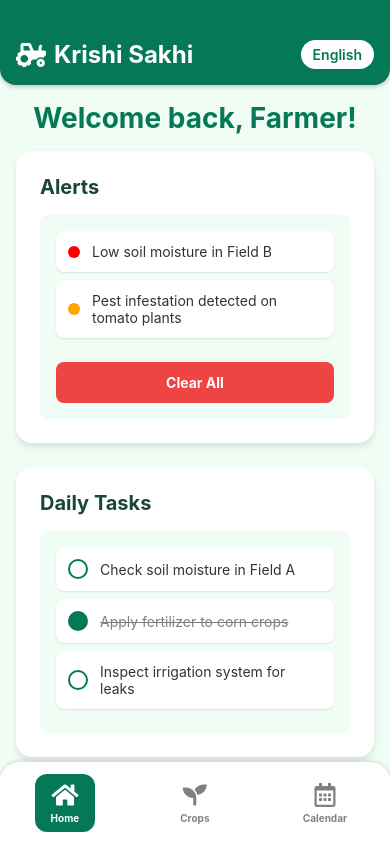
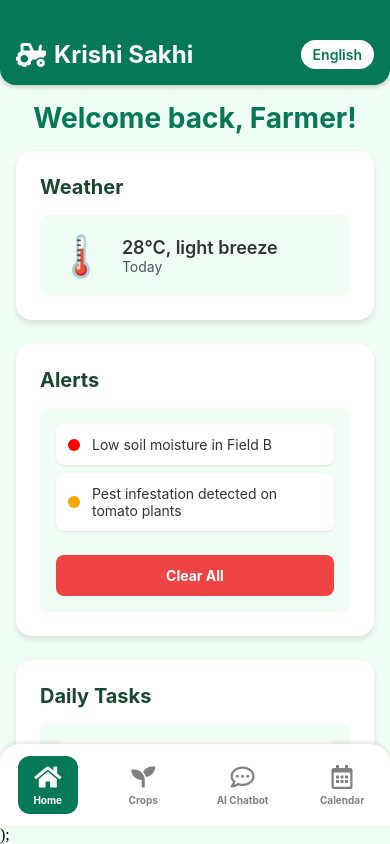
Before and after one commit to Shravani-2006/SegFault, a React Native app in the folder client/: screen / in a window 390 px wide. Built offline with nearby package versions, Linux system fonts and the light colour scheme.

Commit message:
A working model incase i fk it up later

```diff
--- a/client/App.js
+++ b/client/App.js
@@ -10,11 +10,12 @@ import { initialTasks, initialAlerts, initialCrops, calendarEvents } from './com
 import NavItem from './components/NavItem';
 import Alerts from './components/Alerts';
 import DailyTasks from './components/DailyTasks';
-import Chatbot from './components/ChatBotV2';
-import Recommendations from './components/Recommendations';
+import Chatbot from './components/Chatbot';
+// import Recommendations from './components/Recommendations';
 import MarketPrice from './components/MarketPrice';
 import Crops from './components/Crops';
 import Calendar from './components/Calendar';
+import Weather from './components/Weather';
 // import AssistantModal from './components/AssistantModal';
 
 const App = () => {
@@ -108,6 +109,7 @@ const App = () => {
 
   const renderDashboard = () => (
     <>
+      <Weather t={t} styles={styles} />
       <Alerts
         id="alerts"
         alerts={alerts}
@@ -128,20 +130,13 @@ const App = () => {
         highlightedBlockId={highlightedBlockId}
         pulseAnim={pulseAnim}
       />
-      <Chatbot
-        id="chatbot"
-        t={t}
-        styles={styles}
-        highlightedBlockId={highlightedBlockId}
-        pulseAnim={pulseAnim}
-      />
-      <Recommendations
+      {/* <Recommendations
         id="recommendations"
         t={t}
         styles={styles}
         highlightedBlockId={highlightedBlockId}
         pulseAnim={pulseAnim}
-      />
+      /> */}
       <MarketPrice
         id="market-price"
         t={t}
@@ -157,16 +152,20 @@ const App = () => {
         case 'manage-crops':
             return <Crops crops={initialCrops} t={t} translateText={translateText} styles={styles} pulseAnim={pulseAnim} />;
         case 'calendar':
-        return <Calendar calendarEvents={calendarEvents} t={t} translateText={translateText} currentDate={currentDate} setCurrentDate={setCurrentDate} styles={styles} pulseAnim={pulseAnim}/>;
+            return <Calendar calendarEvents={calendarEvents} t={t} translateText={translateText} currentDate={currentDate} setCurrentDate={setCurrentDate} styles={styles} pulseAnim={pulseAnim} />;
+        case 'chatbot':
+            // Render Chatbot directly outside the ScrollView to fill the page
+            return <Chatbot t={t} />;
         case 'dashboard':
         default:
             return (
+                // Wrap dashboard content in a Fragment
                 <>
                     <Text style={styles.pageTitle}>{t.welcome}</Text>
                     {renderDashboard()}
                 </>
             );
-    }
+    };
 };
 
 return (
@@ -186,17 +185,24 @@ const App = () => {
             </View>
 
             {/* Main content area */}
+            {/* Conditional rendering of ScrollView for pages that need it */}
+            {activePage !== 'chatbot' ? (
                 <ScrollView style={styles.mainContent} contentContainerStyle={styles.pageContainer}>
                     {renderPage()}
                 </ScrollView>
+            ) : (
+                // Render chatbot here to take up the full space
+                <View style={{ flex: 1 }}>{renderPage()}</View>
+            )}
 
             {/* Footer Navigation */}
             <View style={styles.footer}>
                 <NavItem icon="home" text={t.dashboard} onPress={() => setActivePage('dashboard')} isActive={activePage === 'dashboard'} styles={styles} />
                 <NavItem icon="seedling" text={t.manageCrops} onPress={() => setActivePage('manage-crops')} isActive={activePage === 'manage-crops'} styles={styles} />
+                <NavItem icon="comment-dots" text={t.chatbot} onPress={() => setActivePage('chatbot')} isActive={activePage === 'chatbot'} styles={styles} />
                 <NavItem icon="calendar-alt" text={t.calendar} onPress={() => setActivePage('calendar')} isActive={activePage === 'calendar'} styles={styles} />
             </View>
-
+);
         {/* Floating AI Assistant button */}
         {/* <TouchableOpacity onPress={startTour} style={styles.aiButton}>
           <FontAwesome5 name="robot" size={30} color="white" />
@@ -218,8 +224,7 @@ const App = () => {
 };
 
 // Main stylesheet for the application
-
-export const styles = StyleSheet.create({
+const styles = StyleSheet.create({
   /* Layout */
   safeArea: {
     flex: 1,
@@ -441,6 +446,27 @@ export const styles = StyleSheet.create({
   },
   recommendationText: {
     color: '#333',
+  },
+  weatherItem: {
+    flexDirection: 'row',
+    alignItems: 'center',
+  },
+  weatherIcon: {
+    fontSize: 40,
+    marginRight: 16,
+  },
+  weatherText: {
+    fontSize: 18,
+    fontWeight: '600',
+    color: '#333',
+  },
+  weatherLabel: {
+    fontSize: 14,
+    color: '#4b5563',
+  },
+  errorText: {
+    color: '#ef4444',
+    textAlign: 'center',
   },
 
   /* Crops */
--- a/client/components/Chatbot.js
+++ b/client/components/Chatbot.js
@@ -10,10 +10,10 @@ import {
   Platform,
   ActivityIndicator,
   PermissionsAndroid,
+  SafeAreaView,
 } from 'react-native';
 import * as Speech from 'expo-speech';
 import Voice from '@react-native-voice/voice';
-
 // A simple component for displaying a single chat message bubble
 const MessageBubble = ({ message, handleSpeakText, isSpeaking }) => {
   return (
@@ -43,7 +43,7 @@ const MessageBubble = ({ message, handleSpeakText, isSpeaking }) => {
 };
 
 // The main application component
-const App = () => {
+const Chatbot = ({ t }) => {
   const [messages, setMessages] = useState([]);
   const [inputText, setInputText] = useState('');
   const [isSpeaking, setIsSpeaking] = useState(false);
@@ -56,16 +56,16 @@ const App = () => {
   // Simulates a bot response to a user query
   const simulateBotResponse = (userQuery) => {
     const queryLower = userQuery.toLowerCase();
-    let botResponse = "I'm sorry, I don't have information on that topic. Please ask about common farming practices, crop diseases, or soil health.";
+    let botResponse = t.chat.defaultResponse;
 
     if (queryLower.includes('weather') || queryLower.includes('forecast')) {
-      botResponse = "The forecast for this week looks promising with moderate rainfall. It's an excellent time for planting and irrigation. Remember to check local weather reports for the most accurate data.";
+      botResponse = t.chat.weatherResponse;
     } else if (queryLower.includes('fertilizer') || queryLower.includes('nutrients')) {
-      botResponse = "For corn crops, a balanced NPK fertilizer is essential, especially during the vegetative stage. A soil test will give you the most accurate nutrient needs for your specific field.";
+      botResponse = t.chat.fertilizerResponse;
     } else if (queryLower.includes('pests') || queryLower.includes('insects')) {
-      botResponse = "Common pests like the corn earworm can be managed with integrated pest management (IPM) strategies. Consider using beneficial insects or targeted, low-impact pesticides.";
+      botResponse = t.chat.pestsResponse;
     } else if (queryLower.includes('soil health') || queryLower.includes('ph')) {
-      botResponse = "Improving soil health is key to a successful harvest. Try adding organic matter like compost, practicing no-till farming, and using cover crops. Ideal soil pH is between 6.0 and 7.0 for most crops.";
+      botResponse = t.chat.soilHealthResponse;
     }
 
     setTimeout(() => {
@@ -188,40 +188,27 @@ const App = () => {
   }, []);
 
   return (
+    <SafeAreaView style={styles.safeArea}>
       <KeyboardAvoidingView
         style={styles.container}
         behavior={Platform.OS === 'ios' ? 'padding' : 'height'}
       >
-      <View style={styles.header}>
-        <Text style={styles.headerEmoji}>🌾</Text>
-        <Text style={styles.headerText}>Farmer's Assistant</Text>
-      </View>
         <ScrollView
           ref={scrollViewRef}
           style={styles.chatArea}
-        contentContainerStyle={[styles.chatContentContainer, { flexGrow: 1, justifyContent: 'flex-end' }]}
+          contentContainerStyle={styles.chatContentContainer}
         >
           {messages.length === 0 && (
             <Text style={styles.initialMessage}>
-            Hi there! I am your AI farming assistant. Ask me anything about crops, soil, pests, or weather.
+              {t.chat.welcomeMessage}
             </Text>
           )}
           {messages.map((message) => (
             <MessageBubble key={message.id} message={message} handleSpeakText={handleSpeakText} isSpeaking={isSpeaking} />
           ))}
         </ScrollView>
+
         <View style={styles.inputArea}>
-        {isListening && <Text style={styles.listeningIndicator}>Listening...</Text>}
-        <TextInput
-          ref={textInputRef} // Ref added here
-          style={styles.textInput}
-          value={inputText}
-          onChangeText={setInputText}
-          placeholder={isListening ? '...' : 'Type your question...'}
-          editable={!isListening}
-          returnKeyType="send"
-          onSubmitEditing={() => handleSendMessage(inputText)}
-        />
           <TouchableOpacity
             style={[styles.micButton, isListening && styles.micListening]}
             onPress={handleSpeechInput}
@@ -235,41 +222,35 @@ const App = () => {
               <Text style={styles.micText}>🎙️</Text>
             )}
           </TouchableOpacity>
-        <TouchableOpacity style={styles.sendButton} onPress={() => handleSendMessage(inputText)}>
+          <TextInput
+            ref={textInputRef}
+            style={styles.textInput}
+            value={inputText}
+            onChangeText={setInputText}
+            placeholder={isListening ? 'Listening...' : t.chat.inputPlaceholder}
+            editable={!isListening}
+            onSubmitEditing={() => handleSendMessage(inputText)}
+          />
+          <TouchableOpacity
+            style={styles.sendButton}
+            onPress={() => handleSendMessage(inputText)}
+          >
             <Text style={styles.sendButtonText}>➔</Text>
           </TouchableOpacity>
         </View>
       </KeyboardAvoidingView>
+    </SafeAreaView>
   );
 };
 
 const styles = StyleSheet.create({
+  safeArea: {
+    flex: 1,
+    backgroundColor: '#f0fdf4',
+  },
   container: {
     flex: 1,
-    backgroundColor: '#f5f5f5',
-  },
-  header: {
-    backgroundColor: '#166534',
-    flexDirection: 'row',
-    alignItems: 'center',
-    padding: 16,
-    paddingTop: 48,
-    borderBottomRightRadius: 20,
-    borderBottomLeftRadius: 20,
-    shadowColor: '#000',
-    shadowOffset: { width: 0, height: 2 },
-    shadowOpacity: 0.2,
-    shadowRadius: 4,
-    elevation: 5,
-  },
-  headerEmoji: {
-    fontSize: 24,
-    marginRight: 8,
-  },
-  headerText: {
-    color: '#ffffff',
-    fontSize: 20,
-    fontWeight: 'bold',
+    backgroundColor: '#f0fdf4',
   },
   chatArea: {
     flex: 1,
@@ -277,12 +258,22 @@ const styles = StyleSheet.create({
   },
   chatContentContainer: {
     paddingBottom: 20,
+    flexGrow: 1, // Allows the content to grow and push to the bottom
+    justifyContent: 'flex-end', // Aligns content to the bottom
   },
   initialMessage: {
     textAlign: 'center',
-    color: '#71717a',
+    color: '#4b5563',
     fontStyle: 'italic',
     padding: 20,
+    marginTop: 20,
+    borderRadius: 16,
+    backgroundColor: 'white',
+    shadowColor: '#000',
+    shadowOffset: { width: 0, height: 1 },
+    shadowOpacity: 0.1,
+    shadowRadius: 2,
+    elevation: 1,
   },
   messageContainer: {
     flexDirection: 'row',
@@ -306,18 +297,24 @@ const styles = StyleSheet.create({
     borderBottomRightRadius: 4,
   },
   botMessageBubble: {
-    backgroundColor: '#e5e7eb',
+    backgroundColor: 'white',
     borderBottomLeftRadius: 4,
+    shadowColor: '#000',
+    shadowOffset: { width: 0, height: 1 },
+    shadowOpacity: 0.1,
+    shadowRadius: 2,
+    elevation: 1,
   },
   messageText: {
     fontSize: 16,
+    color: '#333',
   },
   speakButton: {
     marginLeft: 8,
   },
   speakButtonText: {
     fontSize: 20,
-    color: '#4b5563',
+    color: '#047857',
   },
   pulsatingText: {
     opacity: 0.5,
@@ -326,28 +323,25 @@ const styles = StyleSheet.create({
     flexDirection: 'row',
     alignItems: 'center',
     padding: 10,
-    backgroundColor: '#fff',
-    borderTopWidth: 1,
-    borderTopColor: '#e5e7eb',
-  },
-  listeningIndicator: {
-    position: 'absolute',
-    top: 0,
-    left: 15,
-    fontSize: 12,
-    color: '#ef4444',
+    backgroundColor: 'transparent',
+    // The following styles were removed as KeyboardAvoidingView handles them
+    // position: 'absolute',
+    // bottom: 0,
+    // left: 0,
+    // right: 0,
   },
   textInput: {
     flex: 1,
     borderWidth: 1,
-    borderColor: '#e5e7eb',
-    borderRadius: 24,
-    paddingVertical: 10,
+    borderColor: '#d1d5db',
+    borderRadius: 25,
+    paddingVertical: 12,
     paddingHorizontal: 16,
     marginRight: 8,
+    backgroundColor: 'white',
   },
   sendButton: {
-    backgroundColor: '#16a34a',
+    backgroundColor: '#047857',
     width: 44,
     height: 44,
     borderRadius: 22,
@@ -361,12 +355,13 @@ const styles = StyleSheet.create({
     fontWeight: 'bold',
   },
   micButton: {
-    backgroundColor: '#3b82f6',
+    backgroundColor: '#22c55e',
     width: 44,
     height: 44,
     borderRadius: 22,
     justifyContent: 'center',
     alignItems: 'center',
+    marginRight: 8,
   },
   micListening: {
     backgroundColor: '#ef4444',
@@ -376,4 +371,4 @@ const styles = StyleSheet.create({
   },
 });
 
-export default App;
+export default Chatbot;
--- /dev/null
+++ b/client/components/Weather.js
@@ -0,0 +1,125 @@
+import React, { useState, useEffect } from 'react';
+import { View, Text, StyleSheet, ActivityIndicator } from 'react-native';
+import { FontAwesome5 } from '@expo/vector-icons';
+
+const Weather = ({ t, styles }) => {
+  const [weatherData, setWeatherData] = useState(null);
+  const [loading, setLoading] = useState(true);
+  const [error, setError] = useState(null);
+
+  useEffect(() => {
+    // Simulate API call to fetch weather data
+    const fetchWeather = async () => {
+      try {
+        // This is a placeholder for a real API call.
+        // For a real app, you would use a service like OpenWeatherMap
+        // and fetch data based on location.
+        // Example:
+        // const response = await fetch('https://api.openweathermap.org/data/2.5/weather?q=Pudussery West,IN&units=metric&appid=YOUR_API_KEY');
+        // const data = await response.json();
+
+        // Simulating network delay and data response
+        await new Promise(resolve => setTimeout(resolve, 1500));
+
+        const simulatedData = {
+          main: { temp: 28 },
+          weather: [{ description: 'light breeze', icon: '☀️' }],
+        };
+
+        setWeatherData(simulatedData);
+        setLoading(false);
+
+      } catch (err) {
+        setError("Failed to fetch weather data.");
+        setLoading(false);
+        console.error("Weather API error:", err);
+      }
+    };
+
+    fetchWeather();
+  }, []);
+
+  const getWeatherIcon = (description) => {
+    if (description.includes('rain')) return '🌧️';
+    if (description.includes('cloud')) return '☁️';
+    if (description.includes('sun')) return '☀️';
+    return '🌡️';
+  };
+
+  const weatherDescription = weatherData ? weatherData.weather[0].description : '';
+
+  return (
+    <View style={styles.cardContainer}>
+      <Text style={styles.cardTitle}>{t.weather}</Text>
+      <View style={styles.cardContent}>
+        {loading ? (
+          <ActivityIndicator size="large" color="#047857" />
+        ) : error ? (
+          <Text style={styles.errorText}>{error}</Text>
+        ) : (
+          <View style={styles.weatherItem}>
+            <Text style={styles.weatherIcon}>
+              {getWeatherIcon(weatherDescription)}
+            </Text>
+            <View>
+              <Text style={styles.weatherText}>
+                {weatherData.main.temp}°C, {weatherDescription}
+              </Text>
+              <Text style={styles.weatherLabel}>
+                {t.today}
+              </Text>
+            </View>
+          </View>
+        )}
+      </View>
+    </View>
+  );
+};
+
+const styles = StyleSheet.create({
+  cardContainer: {
+    backgroundColor: 'white',
+    borderRadius: 16,
+    padding: 24,
+    marginBottom: 24,
+    shadowColor: '#000',
+    shadowOffset: { width: 0, height: 4 },
+    shadowOpacity: 0.1,
+    shadowRadius: 6,
+    elevation: 3,
+  },
+  cardTitle: {
+    fontSize: 20,
+    fontWeight: 'bold',
+    color: '#1a4731',
+    marginBottom: 16,
+  },
+  cardContent: {
+    backgroundColor: '#f0fdf4',
+    borderRadius: 8,
+    padding: 16,
+  },
+  weatherItem: {
+    flexDirection: 'row',
+    alignItems: 'center',
+  },
+  weatherIcon: {
+    fontSize: 40,
+    marginRight: 16,
+  },
+  weatherText: {
+    fontSize: 18,
+    fontWeight: '600',
+    color: '#333',
+  },
+  weatherLabel: {
+    fontSize: 14,
+    color: '#4b5563',
+  },
+  errorText: {
+    color: '#ef4444',
+    textAlign: 'center',
+  },
+});
+
+export default Weather;
--- a/client/components/translations.js
+++ b/client/components/translations.js
@@ -52,7 +52,18 @@ export const translations = {
         { text: "These are AI-powered recommendations tailored to your specific farm data. I will give you smart tips on what to do next.", title: "AI Recommendations", highlightId: "recommendations" },
         { text: "Check here for real-time market prices of key crops to help you make informed decisions.", title: "Market Price", highlightId: "market-price" },
         { text: "That's the end of the tour! I'm here to help whenever you need me. Just tap my icon again.", title: "Tour Complete", highlightId: null },
-    ]
+    ],
+    chatbot: "AI Chatbot", // For the NavItem text
+    chatbotTitle: "AI Farmer's Assistant",
+    chat: {
+      welcomeMessage: "Hi there! I am your AI farming assistant. Ask me anything about crops, soil, pests, or weather.",
+      inputPlaceholder: "Type your question...",
+      defaultResponse: "I'm sorry, I don't have information on that topic. Please ask about common farming practices, crop diseases, or soil health.",
+      weatherResponse: "The forecast for this week looks promising with moderate rainfall. It's an excellent time for planting and irrigation. Remember to check local weather reports for the most accurate data.",
+      fertilizerResponse: "For corn crops, a balanced NPK fertilizer is essential, especially during the vegetative stage. A soil test will give you the most accurate nutrient needs for your specific field.",
+      pestsResponse: "Common pests like the corn earworm can be managed with integrated pest management (IPM) strategies. Consider using beneficial insects or targeted, low-impact pesticides.",
+      soilHealthResponse: "Improving soil health is key to a successful harvest. Try adding organic matter like compost, practicing no-till farming, and using cover crops. Ideal soil pH is between 6.0 and 7.0 for most crops.",
+    },
   },
   ml: {
     dashboard: "ഹോം",
@@ -106,6 +117,17 @@ export const translations = {
         { text: "ഇത് നിങ്ങളുടെ കൃഷിയിടത്തിലെ വിവരങ്ങൾക്കനുസരിച്ച് AI നൽകുന്ന ശുപാർശകളാണ്. അടുത്തതായി എന്ത് ചെയ്യണം എന്നതിനെക്കുറിച്ച് ഞാൻ നിങ്ങൾക്ക് മികച്ച നുറുങ്ങുകൾ നൽകും.", title: "AI ശുപാർശകൾ", highlightId: "recommendations" },
         { text: "കൃത്യമായ തീരുമാനങ്ങൾ എടുക്കാൻ പ്രധാന വിളകളുടെ തത്സമയ മാർക്കറ്റ് വിലകൾ ഇവിടെ പരിശോധിക്കുക.", title: "മാർക്കറ്റ് വില", highlightId: "market-price" },
         { text: "ടൂർ ഇവിടെ അവസാനിക്കുന്നു! നിങ്ങൾക്ക് ആവശ്യമുള്ളപ്പോൾ ഞാൻ ഇവിടെ ഉണ്ടാകും. എന്റെ ഐക്കണിൽ വീണ്ടും ടാപ്പുചെയ്യുക.", title: "ടൂർ പൂർത്തിയായി", highlightId: null },
-    ]
+    ],
+    chatbot: "AI ചാറ്റ്ബോട്ട്", // For the NavItem text
+    chatbotTitle: "കർഷകരുടെ AI സഹായി",
+    chat: {
+      welcomeMessage: "ഹായ്! ഞാൻ നിങ്ങളുടെ AI കൃഷി സഹായിയാണ്. വിളകൾ, മണ്ണ്, കീടങ്ങൾ, അല്ലെങ്കിൽ കാലാവസ്ഥ എന്നിവയെക്കുറിച്ച് എന്തും ചോദിക്കാം.",
+      inputPlaceholder: "നിങ്ങളുടെ ചോദ്യം ടൈപ്പ് ചെയ്യുക...",
+      defaultResponse: "എനിക്ക് ആ വിഷയത്തെക്കുറിച്ച് വിവരങ്ങൾ ഇല്ല. സാധാരണ കൃഷിരീതികൾ, വിള രോഗങ്ങൾ, അല്ലെങ്കിൽ മണ്ണിന്റെ ആരോഗ്യം എന്നിവയെക്കുറിച്ച് ചോദിക്കാവുന്നതാണ്.",
+      weatherResponse: "ഈ ആഴ്ച മിതമായ മഴ ലഭിക്കാൻ സാധ്യതയുണ്ട്. ഇത് നടീലിനും ജലസേചനത്തിനും മികച്ച സമയമാണ്. ഏറ്റവും കൃത്യമായ വിവരങ്ങൾക്കായി പ്രാദേശിക കാലാവസ്ഥാ റിപ്പോർട്ടുകൾ പരിശോധിക്കുക.",
+      fertilizerResponse: "ചോളത്തിന്, സസ്യ വളർച്ചയുടെ ഘട്ടത്തിൽ NPK വളം അത്യാവശ്യമാണ്. നിങ്ങളുടെ മണ്ണിന്റെ ആവശ്യങ്ങൾ കൃത്യമായി അറിയാൻ ഒരു മണ്ണ് പരിശോധന നടത്തുന്നത് നല്ലതാണ്.",
+      pestsResponse: "ചോളം പുഴു പോലുള്ള സാധാരണ കീടങ്ങളെ സംയോജിത കീടനിയന്ത്രണ തന്ത്രങ്ങൾ ഉപയോഗിച്ച് നിയന്ത്രിക്കാൻ കഴിയും. പ്രകൃതിദത്ത കീടനാശിനികളോ കുറഞ്ഞ അളവിലുള്ള രാസവളങ്ങളോ ഉപയോഗിക്കാവുന്നതാണ്.",
+      soilHealthResponse: "വിളവ് വർദ്ധിപ്പിക്കുന്നതിന് മണ്ണിന്റെ ആരോഗ്യം വളരെ പ്രധാനമാണ്. കമ്പോസ്റ്റ് പോലുള്ള ജൈവവളങ്ങൾ ചേർക്കുക, നോ-ടിൽ കൃഷിരീതികൾ ഉപയോഗിക്കുക, കവർ വിളകൾ വളർത്തുക എന്നിവ ചെയ്യാവുന്നതാണ്. മിക്ക വിളകൾക്കും അനുയോജ്യമായ മണ്ണിന്റെ പി.എച്ച് 6.0-നും 7.0-നും ഇടയിലാണ്.",
+    },
   }
 };
```
Lines whose indentation alone changed are shown as unchanged.
